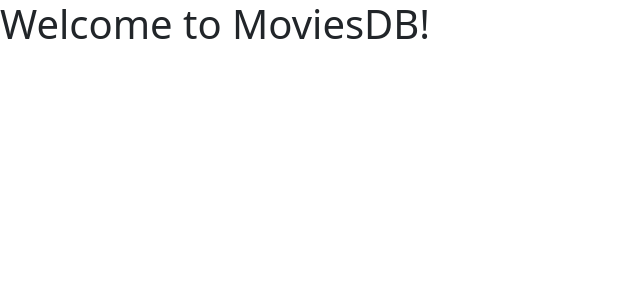
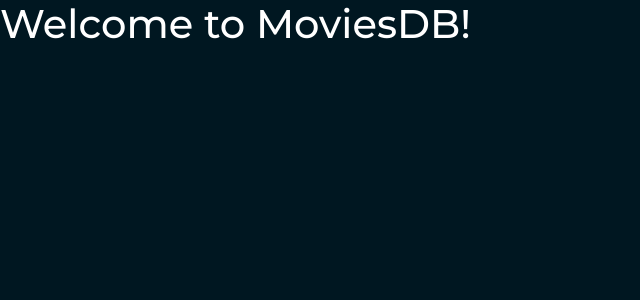
Before and after one commit to luankjs/moviesdb, a Next.js app: page / in a window 1280 px wide. Shown: the top 300 px of the page, without its empty margins (0-640 px from the left). Built offline with nearby package versions, Linux system fonts and the light colour scheme.

Commit message:
improvement: theme colors and setup font-family

```diff
--- a/src/pages/_document.tsx
+++ b/src/pages/_document.tsx
@@ -3,7 +3,11 @@
 const Document = () =>  {
   return (
     <Html lang="en">
-      <Head />
+      <Head>
+        <link rel="preconnect" href="https://fonts.googleapis.com" />
+        <link rel="preconnect" href="https://fonts.gstatic.com" crossOrigin="" />
+        <link href="https://fonts.googleapis.com/css2?family=Montserrat:ital,wght@0,300;0,400;0,500;0,700;0,900;1,300;1,400;1,500;1,700;1,900&display=swap" rel="stylesheet" />
+      </Head>
       <body>
         <Main />
         <NextScript />
--- a/src/styles/common/_variables.scss
+++ b/src/styles/common/_variables.scss
@@ -42,12 +42,12 @@
 $indigo:  #6610f2 !default;
 $purple:  #6f42c1 !default;
 $pink:    #d63384 !default;
-$red:     #dc3545 !default;
+$red:     #F81E48 !default;
 $orange:  #fd7e14 !default;
 $yellow:  #ffc107 !default;
 $green:   #198754 !default;
 $teal:    #20c997 !default;
-$cyan:    #0dcaf0 !default;
+$cyan:    #02B6B9 !default;
 // scss-docs-end color-variables
 
 // scss-docs-start colors-map
@@ -300,14 +300,14 @@
 // fusv-enable
 
 // scss-docs-start theme-color-variables
-$primary:       #F81E48;
-$secondary:     #001721;
+$primary:       $red;
+$secondary:     $cyan;
 $success:       $green !default;
 $info:          $cyan !default;
 $warning:       $yellow !default;
 $danger:        $red !default;
 $light:         $gray-100 !default;
-$dark:          $gray-900 !default;
+$dark:          #001721;
 // scss-docs-end theme-color-variables
 
 // scss-docs-start theme-colors-map
@@ -400,8 +400,8 @@
 //
 // Settings for the `<body>` element.
 
-$body-bg:                   $white !default;
-$body-color:                $gray-900 !default;
+$body-bg:                   $dark;
+$body-color:                $white;
 $body-text-align:           null !default;
 
 // Links
@@ -542,7 +542,7 @@
 
 // scss-docs-start font-variables
 // stylelint-disable value-keyword-case
-$font-family-sans-serif:      system-ui, -apple-system, "Segoe UI", Roboto, "Helvetica Neue", "Noto Sans", "Liberation Sans", Arial, sans-serif, "Apple Color Emoji", "Segoe UI Emoji", "Segoe UI Symbol", "Noto Color Emoji" !default;
+$font-family-sans-serif:      'Montserrat', system-ui, -apple-system, "Segoe UI", Roboto, "Helvetica Neue", "Noto Sans", "Liberation Sans", Arial, sans-serif, "Apple Color Emoji", "Segoe UI Emoji", "Segoe UI Symbol", "Noto Color Emoji" !default;
 $font-family-monospace:       SFMono-Regular, Menlo, Monaco, Consolas, "Liberation Mono", "Courier New", monospace !default;
 // stylelint-enable value-keyword-case
 $font-family-base:            var(--#{$prefix}font-sans-serif) !default;
```
